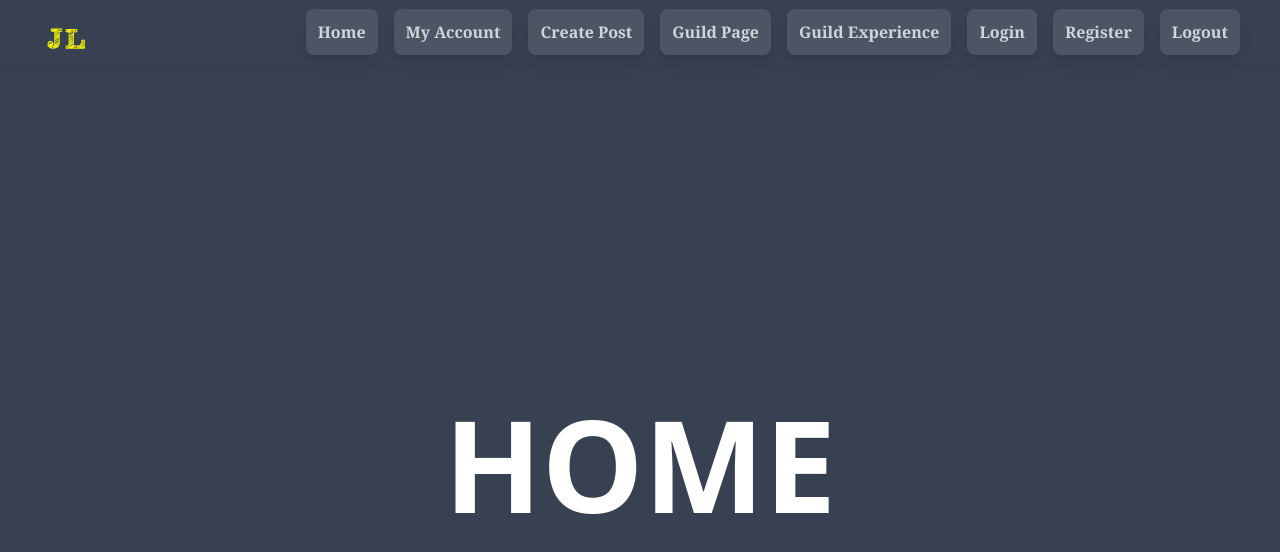
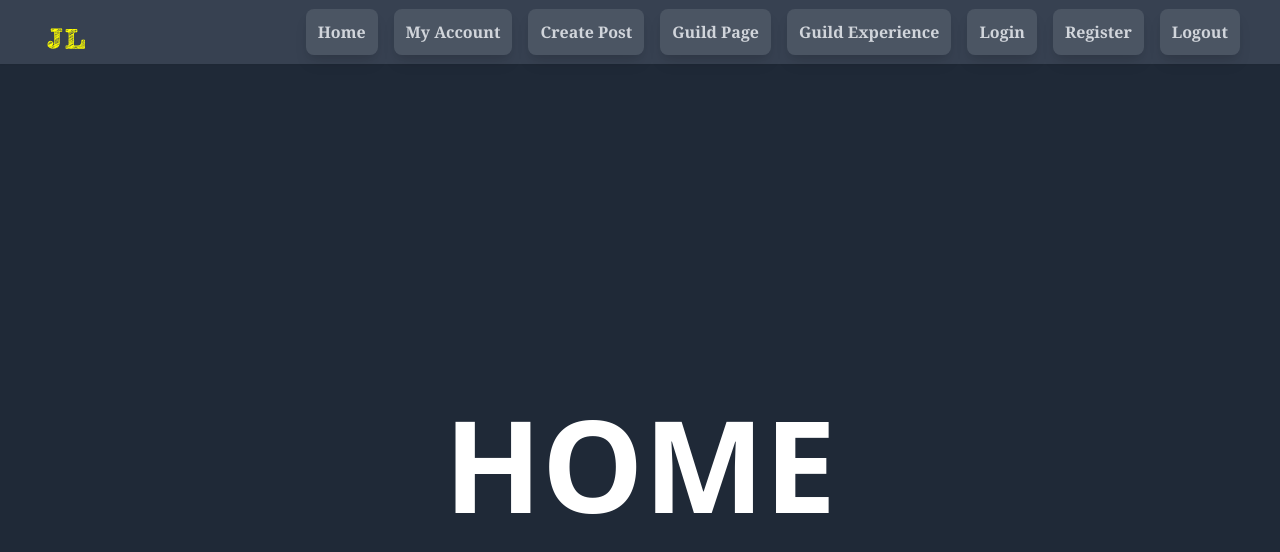
Before and after one commit to Bozhidar-Vangelov/the-justice-league, a React (Create React App) app: page / in a window 1280 px wide. Shown: the top 552 px of the page. Built offline with nearby package versions, Linux system fonts and the light colour scheme; the HTML template or start-up script is replaced by a standard one.

Commit message:
Update home background color

```diff
--- a/src/components/Home.js
+++ b/src/components/Home.js
@@ -2,7 +2,7 @@
 
 function Home() {
   return (
-    <div className='h-screen flex justify-center items-center bg-gray-700'>
+    <div className='h-screen flex justify-center items-center bg-gray-800'>
       <h1 className='text-9xl uppercase font-black text-white'>Home</h1>
     </div>
   );
```
